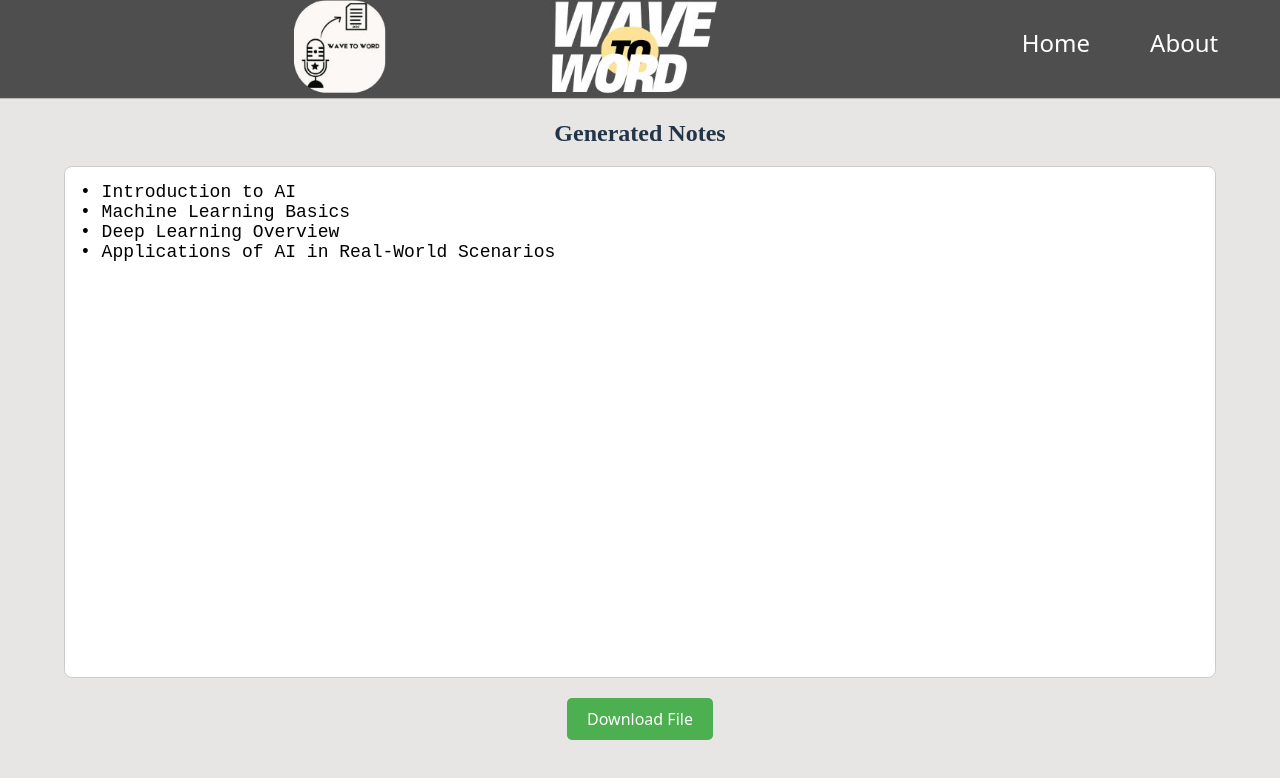
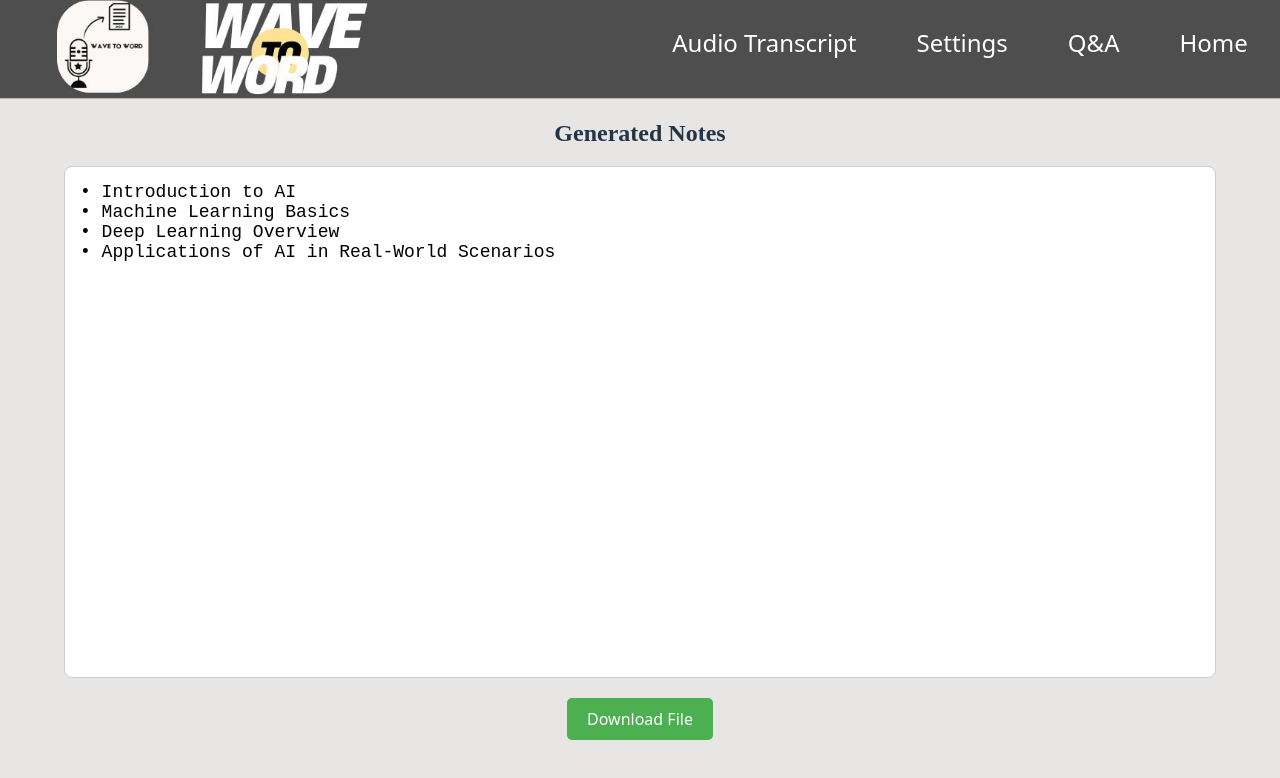
Before and after one commit to 23wh1a05a1Nikhi/WaveToWord, a React (Vite) app in the folder WaveToWord_/WaveToWord/: page /text-generator in a window 1280 px wide. Shown: the top 778 px of the page. Built offline with nearby package versions, Linux system fonts and the light colour scheme.

Commit message:
Added Settings and Q&A  buttons

```diff
--- a/WaveToWord_/WaveToWord/src/App.css
+++ b/WaveToWord_/WaveToWord/src/App.css
@@ -6,7 +6,7 @@
     }
 
     body {
-        background-image: url(./assets/bgimage3.jpg);
+        background-image: url(./assets/bgimage4.jpg);
         /* background-position: contain; */
         background-size: cover;
         background-attachment: fixed;
@@ -150,7 +150,7 @@
         display: flex;
         justify-content: center;
         align-items: center;
-        padding: 15px 30rem;
+        padding: 15px 20rem;
         /* background: rgba(0, 0, 0, 0.7); */
         color: white;
         position: fixed;
--- a/WaveToWord_/WaveToWord/src/App.jsx
+++ b/WaveToWord_/WaveToWord/src/App.jsx
@@ -8,10 +8,11 @@ function App() {
   return (
     <Router>
       <Routes>
+        <Route path="/about" element={<About />} />
         <Route path="/" element={<Home />} />
         <Route path="/notes" element={<NotesPage />} />
         <Route path="/text-generator" element={<TextGeneratorPage />} />
-        <Route path="/about" element={<About />} />
+
       </Routes>
     </Router>
   );
--- a/WaveToWord_/WaveToWord/src/Pages/About.jsx
+++ b/WaveToWord_/WaveToWord/src/Pages/About.jsx
@@ -6,7 +6,9 @@ function About() {
       {/* Navbar */}
       <nav className="navbar">
         <div className="nav-links">
-          <Link to="/" className="nav-button">Home</Link> {/* Home Icon */}
+          <Link to="/" className="nav-button">Audio Transcript</Link> {/* Home Icon */}
+          <Link to="/settings" className="nav-button">Settings</Link>
+          <Link to="/qna" className="nav-button">Q&A</Link>
         </div>
       </nav>
 
--- a/WaveToWord_/WaveToWord/src/Pages/Home.jsx
+++ b/WaveToWord_/WaveToWord/src/Pages/Home.jsx
@@ -6,19 +6,17 @@ function Home() {
 
   return (
     <div>
-      {/* Navbar (Included on all pages) */}
+      {/* Navbar */}
       <nav className="navbar">
         <div className="nav-links">
-          <Link to="/" className="nav-button">Home</Link> {/* Home Icon */}
-          <Link to="/about" className="nav-button">About</Link> {/* About Icon */}
+          <Link to="/settings" className="nav-button">Settings</Link>
+          <Link to="/qna" className="nav-button">Q&A</Link>
+          <Link to="/about" className="nav-button">Home</Link>
         </div>
       </nav>
 
-      {/* Home Section */}
-      <div id="home" className="content">
       <h1>Select a module</h1>
 
-        {/* Radio Button Options */}
       <div className="options">
         <label>
           <input
@@ -44,14 +42,12 @@ function Home() {
 
       <br />
 
-        {/* Navigate to NotesPage with selected format */}
       <Link to="/notes" state={{ format: selectedFormat }}>
         <button className="generate-button">
           Generate {selectedFormat === "notes" ? "Notes" : "Text"} Format
         </button>
       </Link>
     </div>
-    </div>
   );
 }
 
--- a/WaveToWord_/WaveToWord/src/Pages/NotesPage.jsx
+++ b/WaveToWord_/WaveToWord/src/Pages/NotesPage.jsx
@@ -41,7 +41,9 @@ function NotesPage() {
       {/* Navbar with Home Button */}
       <nav className="navbar">
         <div className="nav-links">
-          <Link to="/" className="nav-button">Home</Link> {/* Home Icon */}
+          <Link to="/" className="nav-button">Audio Transcript</Link> {/* Home Icon */}
+          <Link to="/settings" className="nav-button">Settings</Link>
+          <Link to="/qna" className="nav-button">Q&A</Link>
         </div>
       </nav>
 
--- a/WaveToWord_/WaveToWord/src/Pages/TextGeneratorPage.jsx
+++ b/WaveToWord_/WaveToWord/src/Pages/TextGeneratorPage.jsx
@@ -38,8 +38,10 @@ function TextGeneratorPage() {
       {/* Navbar */}
       <nav className="navbar">
         <div className="nav-links">
-          <Link to="/" className="nav-button">Home</Link>
-          <Link to="/about" className="nav-button">About</Link>
+          <Link to="/" className="nav-button">Audio Transcript</Link>
+          <Link to="/settings" className="nav-button">Settings</Link>
+          <Link to="/qna" className="nav-button">Q&A</Link>
+          <Link to="/about" className="nav-button">Home</Link>
         </div>
       </nav>
 
```
Also changed, not shown: WaveToWord_/WaveToWord/src/assets/bgimage4.jpg (added). Lines whose indentation alone changed are shown as unchanged.
